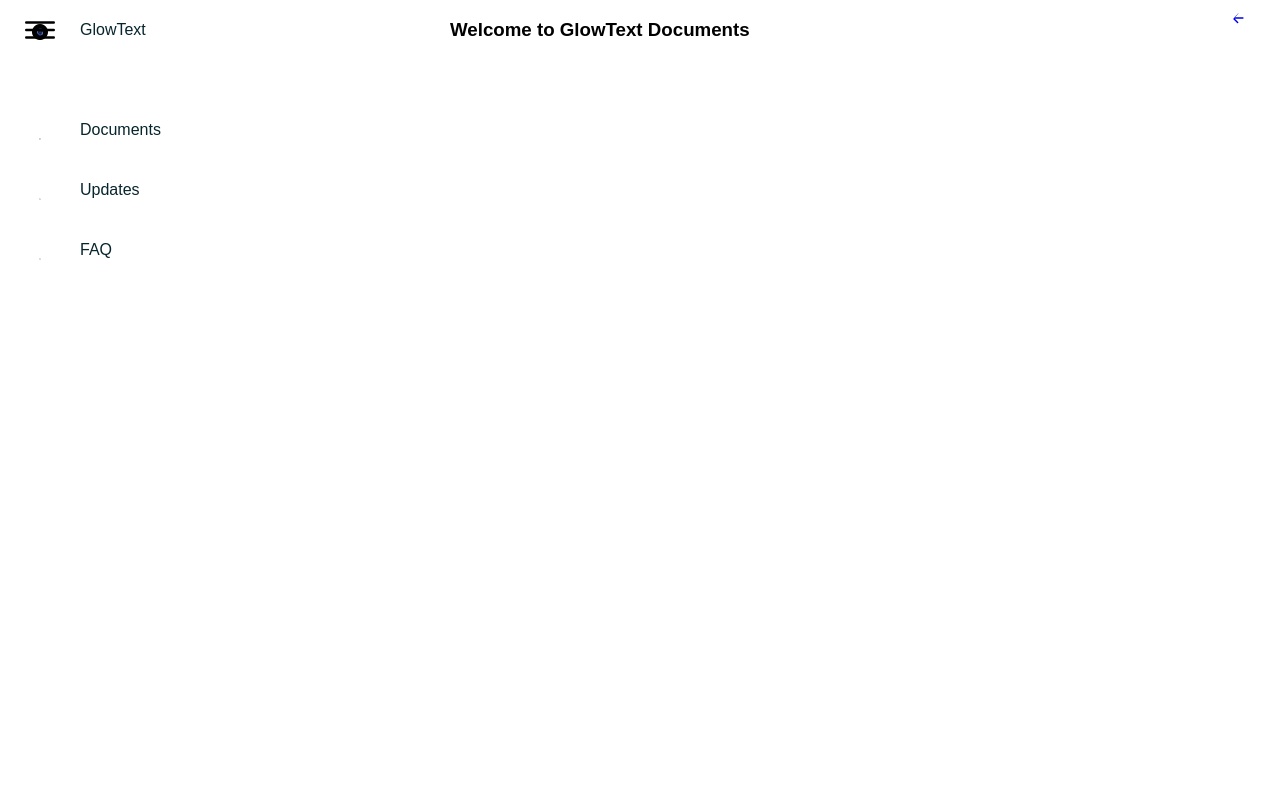
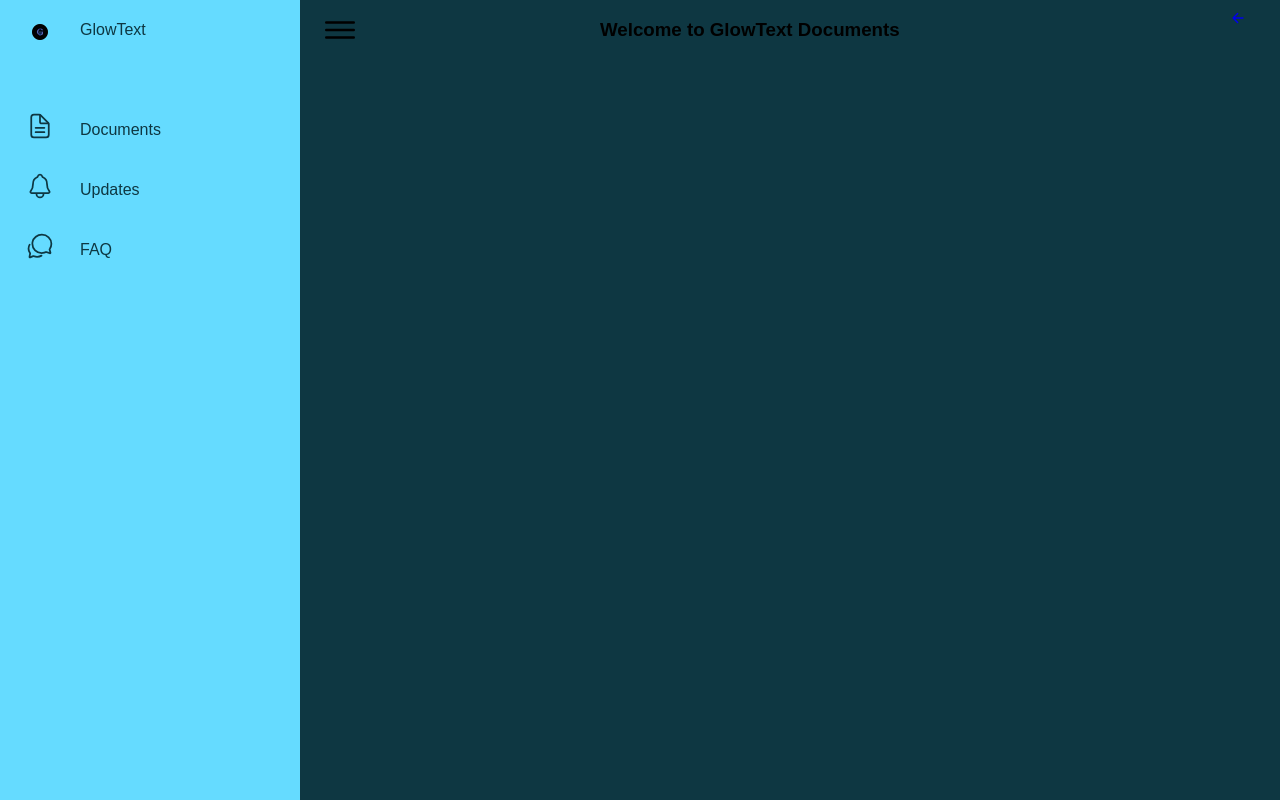
Before and after one commit to HaikalDev27/bro-, a plain HTML site: page docs.html in a window 1280 px wide. Drawn offline with nearby package versions, Linux system fonts and the light colour scheme.

Commit message:
create css file

```diff
--- a/docs.css
+++ b/docs.css
@@ -3,13 +3,11 @@
     padding: 0;
     box-sizing: border-box;
     font-family: Arial, Helvetica, sans-serif;
-    transition: all 0.5s linear;
 }
 :root{
-    --base-color: #07252d;
-    --text-color: #0e3742;
-    --glow-color:  #03bcf4;
-    --white : #fff;
+    --base-color: #0e3742;
+    --text-color:  #03bcf4;
+    --white :  #65dbff;
 }
 
 body{
@@ -85,7 +83,7 @@ body{
 }
 
 .navigation ul li a .icon ion-icon{
-    font-size: 1.75px;
+    font-size: 1.75em;
 }
 
 .navigation ul li a .title{
@@ -122,11 +120,11 @@ body{
     height: 50px;
     background: transparent;
     border-radius: 50%;
-    box-shadow: 35px 35px 0 10px var(--base-color);
+    box-shadow: 35px -35px 0 10px var(--base-color);
     pointer-events: none;
 }
 
-.main{
+.menu{
     position: absolute;
     width: calc(100% - 300px);
     left: 300px;
@@ -135,7 +133,7 @@ body{
     transition: 0.5s;
 }
 
-.main.active{
+.menu.active{
     width: calc(100% - 80px);
     left: 80px;
 }
@@ -169,18 +167,13 @@ body{
 
 .back{
     position: relative;
-    min-width: 40px;
+    display: flex;
+    width: 40px;
     height: 40px;
-    border-radius: 50%;
-    overflow: hidden;
     cursor: pointer;
 }
 
 .back a{
-    position: absolute;
-    top: 0;
-    left: 0;
-    width: 100%;
-    height: 100%;
-    object-fit: cover;
+    justify-content: center;
+    align-items: center;
 }
```
